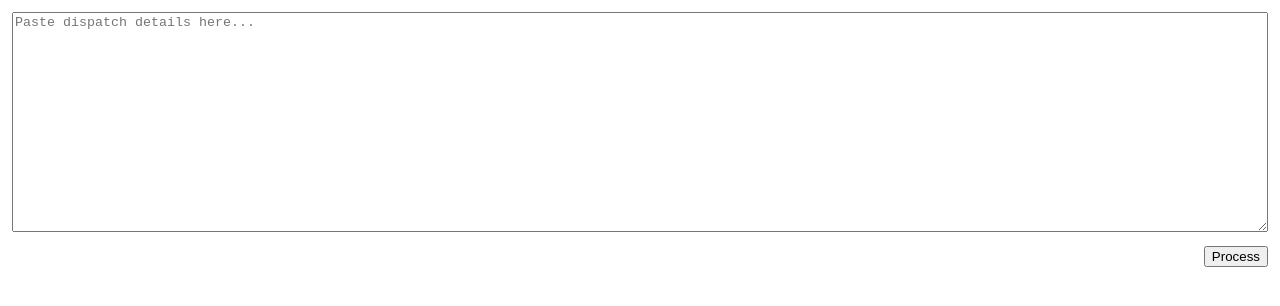
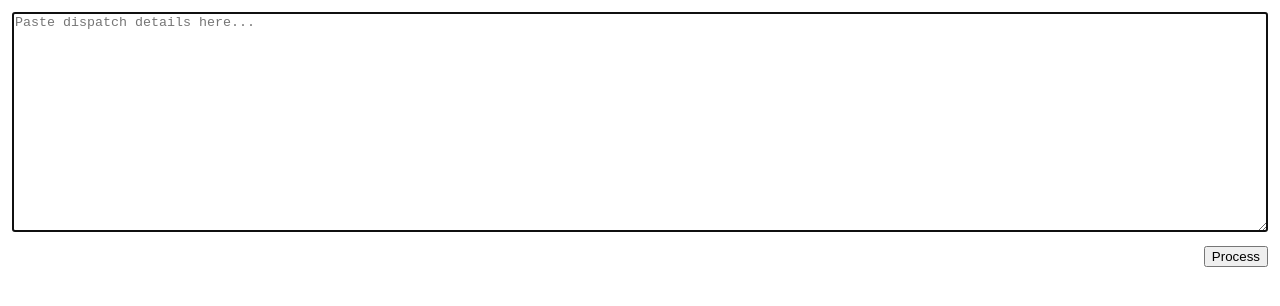
Before and after one commit to gurpartb/google-sheet-scripts, a plain HTML site: page trip-tools/dialog.html in a window 1280 px wide. Drawn offline with Linux system fonts and the light colour scheme.

Commit message:
set focus on text box

```diff
--- a/trip-tools/dialog.html
+++ b/trip-tools/dialog.html
@@ -34,6 +34,8 @@
   <script>
     var state = 'idle'; // 'idle' | 'conflicts'
     var pendingText = null;
+
+    window.onload = function() { document.getElementById('pasteBox').focus(); };
 
     function onMainBtn() {
       if (state === 'conflicts') {
```
